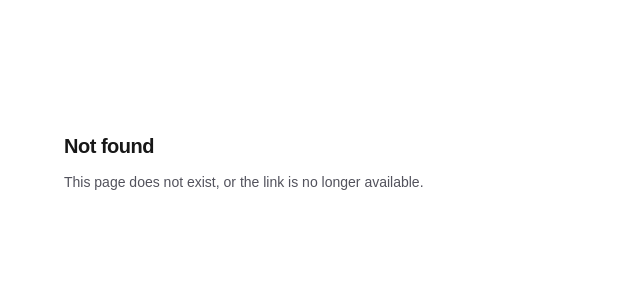
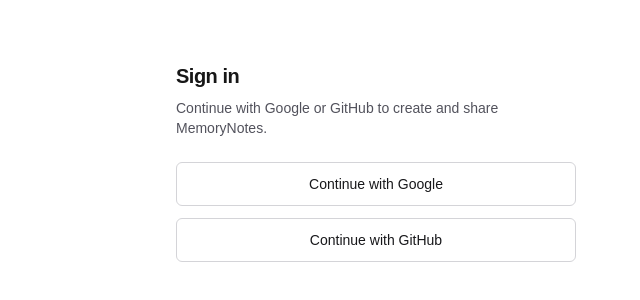
Before and after one commit to prakash601/memorynotes, a Next.js app: page /signin in a window 1280 px wide. Before the commit this address had no page. Shown: the part 238-538 px from the top of the page, without its empty margins (264-904 px from the left). Built offline with nearby package versions, Linux system fonts and the light colour scheme.

Commit message:
feat(auth): add Auth.js with Google and GitHub sign-in
Database sessions (revocable server-side) via the Drizzle adapter, built
lazily so the build never needs secrets. Adds the auth route handlers and
a sign-in page using server actions.

Closes #11

```diff
--- /dev/null
+++ b/src/app/api/auth/[...nextauth]/route.ts
@@ -0,0 +1,10 @@
+import type { NextRequest } from "next/server";
+import { getAuth } from "@/auth";
+
+export async function GET(request: NextRequest) {
+  return getAuth().handlers.GET(request);
+}
+
+export async function POST(request: NextRequest) {
+  return getAuth().handlers.POST(request);
+}
--- /dev/null
+++ b/src/app/signin/page.tsx
@@ -0,0 +1,44 @@
+import type { Metadata } from "next";
+import { signInWithProvider } from "@/auth";
+
+export const metadata: Metadata = {
+  title: "Sign in",
+};
+
+async function signInWithGoogle() {
+  "use server";
+  await signInWithProvider("google");
+}
+
+async function signInWithGitHub() {
+  "use server";
+  await signInWithProvider("github");
+}
+
+const buttonClass =
+  "flex h-11 w-full items-center justify-center rounded-md border border-zinc-300 bg-white px-4 text-sm font-medium text-zinc-900 transition-colors hover:bg-zinc-100 dark:border-zinc-700 dark:bg-zinc-900 dark:text-zinc-100 dark:hover:bg-zinc-800";
+
+export default function SignInPage() {
+  return (
+    <main className="mx-auto flex w-full max-w-md flex-1 flex-col justify-center gap-6 px-6 py-16">
+      <div>
+        <h1 className="text-xl font-semibold tracking-tight">Sign in</h1>
+        <p className="mt-2 text-sm text-zinc-600 dark:text-zinc-400">
+          Continue with Google or GitHub to create and share MemoryNotes.
+        </p>
+      </div>
+      <div className="flex flex-col gap-3">
+        <form action={signInWithGoogle}>
+          <button type="submit" className={buttonClass}>
+            Continue with Google
+          </button>
+        </form>
+        <form action={signInWithGitHub}>
+          <button type="submit" className={buttonClass}>
+            Continue with GitHub
+          </button>
+        </form>
+      </div>
+    </main>
+  );
+}
--- /dev/null
+++ b/src/auth.ts
@@ -0,0 +1,44 @@
+import { DrizzleAdapter } from "@auth/drizzle-adapter";
+import NextAuth from "next-auth";
+import GitHub from "next-auth/providers/github";
+import Google from "next-auth/providers/google";
+import { getDb } from "@/db";
+import { accounts, sessions, users, verificationTokens } from "@/db/schema";
+
+let instance: ReturnType<typeof NextAuth> | undefined;
+
+/**
+ * Built lazily so importing this module never requires configuration or a
+ * database. Keeps `next build` working without secrets present.
+ *
+ * Database sessions (not JWT) so a session can be revoked server-side (S8).
+ */
+export function getAuth(): ReturnType<typeof NextAuth> {
+  if (!instance) {
+    instance = NextAuth({
+      adapter: DrizzleAdapter(getDb(), {
+        usersTable: users,
+        accountsTable: accounts,
+        sessionsTable: sessions,
+        verificationTokensTable: verificationTokens,
+      }),
+      session: { strategy: "database" },
+      providers: [Google, GitHub],
+      pages: { signIn: "/signin" },
+      trustHost: true,
+    });
+  }
+  return instance;
+}
+
+export async function auth() {
+  return getAuth().auth();
+}
+
+export async function signInWithProvider(provider: "google" | "github") {
+  await getAuth().signIn(provider, { redirectTo: "/" });
+}
+
+export async function signOutCurrent() {
+  await getAuth().signOut({ redirectTo: "/" });
+}
```
